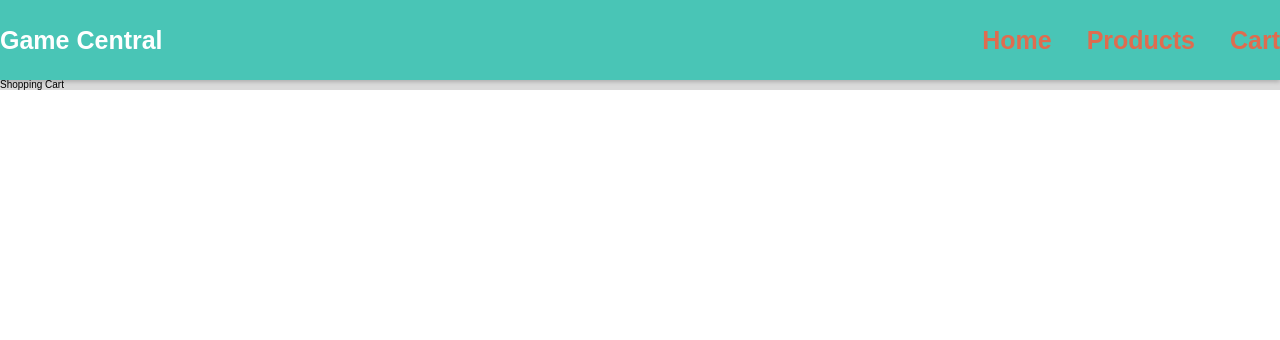
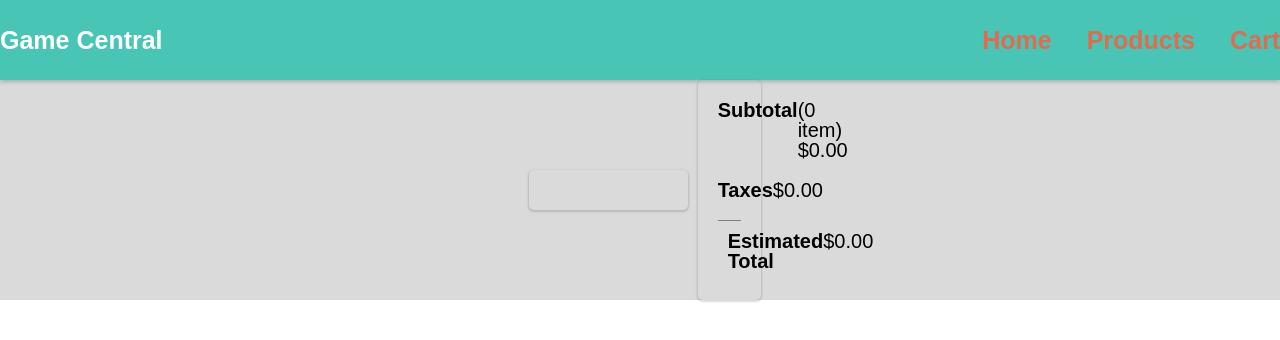
Before and after one commit to davidsan13/shopping_cart, a React (Create React App) app: page /cart in a window 1280 px wide. Shown: the top 340 px of the page. Built offline with nearby package versions, Linux system fonts and the light colour scheme.

Commit message:
fixed total price section

```diff
--- a/src/assets/style.css
+++ b/src/assets/style.css
@@ -77,6 +77,16 @@ html {
 
 .App {
   background-color: #dadada;
+  display: -webkit-box;
+  display: -ms-flexbox;
+  display: flex;
+  -webkit-box-orient: vertical;
+  -webkit-box-direction: normal;
+      -ms-flex-direction: column;
+          flex-direction: column;
+  -webkit-box-align: center;
+      -ms-flex-align: center;
+          align-items: center;
 }
 
 nav {
@@ -93,6 +103,7 @@ nav {
   font-weight: bold;
   background-color: var(--color-primary);
   height: 8rem;
+  width: 100%;
   -webkit-box-shadow: 0 2px 4px 0 rgba(0, 0, 0, 0.2);
           box-shadow: 0 2px 4px 0 rgba(0, 0, 0, 0.2);
 }
@@ -138,6 +149,7 @@ a {
           justify-content: center;
   padding: 4rem;
   gap: 10rem;
+  width: 100%;
 }
 
 aside {
@@ -343,4 +355,108 @@ aside {
 .main-sec-3 img {
   max-width: 100%;
 }
+
+.shop-container {
+  display: -webkit-box;
+  display: -ms-flexbox;
+  display: flex;
+  -webkit-box-pack: center;
+      -ms-flex-pack: center;
+          justify-content: center;
+  -webkit-box-align: center;
+      -ms-flex-align: center;
+          align-items: center;
+}
+
+.shoppingcart {
+  width: 50%;
+  -webkit-box-shadow: 0 1px 2px 1px #00000026;
+          box-shadow: 0 1px 2px 1px #00000026;
+  border-radius: 0.5rem;
+  margin: 1rem;
+  padding: 2rem;
+}
+
+.cart-item {
+  display: -ms-grid;
+  display: grid;
+  width: 100%;
+  -webkit-box-align: center;
+      -ms-flex-align: center;
+          align-items: center;
+  justify-items: center;
+  -ms-grid-columns: 1fr 1fr 1fr;
+      grid-template-columns: 1fr 1fr 1fr;
+  font-size: 2rem;
+  border-top: 1px grey solid;
+  padding: 1rem;
+}
+
+.cart-item img {
+  width: 10rem;
+  height: 15rem;
+}
+
+.price-container {
+  -webkit-box-shadow: 0 1px 2px 1px #00000026;
+          box-shadow: 0 1px 2px 1px #00000026;
+  border-radius: 0.5rem;
+  width: 20%;
+  height: 22rem;
+  font-size: 2rem;
+  padding: 2rem;
+}
+
+.price-container .total {
+  display: -webkit-box;
+  display: -ms-flexbox;
+  display: flex;
+  -webkit-box-pack: justify;
+      -ms-flex-pack: justify;
+          justify-content: space-between;
+}
+
+.price-container .taxes {
+  padding: 2rem 0;
+}
+
+.price-container .estimate {
+  border-top: 1px grey solid;
+  padding: 1rem;
+}
+
+.price-container h1 {
+  font-weight: bold;
+}
+
+.btn-container {
+  display: -webkit-box;
+  display: -ms-flexbox;
+  display: flex;
+  width: 10rem;
+  font-size: 1.4rem;
+  -webkit-box-shadow: 0 1px 2px 1px #00000026;
+          box-shadow: 0 1px 2px 1px #00000026;
+  border-radius: 1rem;
+  background-color: var(--color-white);
+  overflow: hidden;
+}
+
+.btn-container h1 {
+  width: 20rem;
+  text-align: center;
+}
+
+.btn-container button {
+  width: 100%;
+  font-size: 2rem;
+  border-radius: 1rem;
+  margin: .2rem;
+  background-color: var(--color-white);
+  text-align: center;
+}
+
+.btn-container button:hover {
+  background-color: var(--color-grey-1);
+}
 /*# sourceMappingURL=style.css.map */
--- a/src/assets/style.scss
+++ b/src/assets/style.scss
@@ -75,9 +75,9 @@ html {
 .App {
   // height: 100vh;
   background-color: rgb(218, 218, 218);
-  // display: flex;
-  // flex-direction: column;
-  // align-items: center;
+  display: flex;
+  flex-direction: column;
+  align-items: center;
 
 }
 nav {
@@ -88,7 +88,7 @@ nav {
   font-weight: bold;
   background-color: var(--color-primary);
   height: 8rem;
-
+  width: 100%;
   box-shadow: 0 2px 4px 0 rgba(0,0,0,.2);
 
   .nav-container {
@@ -124,6 +124,7 @@ a {
   justify-content: center;
   padding: 4rem;
   gap: 10rem;
+  width: 100%;
 }
 aside {
   height: 25rem;
@@ -276,3 +277,86 @@ aside {
     // padding-bottom: 35rem;
   }
 }
+
+// ShoppingCart
+.shop-container {
+  display: flex;
+  // flex-direction: row;
+  justify-content: center;
+  align-items: center;
+
+}
+.shoppingcart {
+  // border: 1px grey solid;
+  width: 50%;
+  // display: flex;
+  box-shadow: 0 1px 2px 1px #00000026;
+  border-radius: 0.5rem;
+  margin: 1rem;
+  padding: 2rem;
+  // justify-content: center;
+  // align-items: center;
+}
+.cart-item {
+  display: grid;
+  width: 100%;
+  align-items: center;
+  justify-items: center;
+  grid-template-columns: 1fr 1fr 1fr;
+  font-size: 2rem;
+  border-top: 1px grey solid;
+  padding: 1rem;
+  img {
+    width: 10rem;
+    height: 15rem;
+  }
+}
+
+.price-container {
+  box-shadow: 0 1px 2px 1px #00000026;
+  border-radius: 0.5rem;
+  width: 20%;
+  height: 22rem;
+  font-size: 2rem;
+  padding: 2rem;
+  .total {
+    display: flex;
+    justify-content: space-between;
+
+  }
+  .taxes {
+    padding: 2rem 0;
+  }
+  .estimate {
+    border-top: 1px grey solid;
+    padding: 1rem;
+  }
+  h1 {
+    font-weight: bold;
+  }
+}
+.btn-container {
+  display: flex;
+  width: 10rem;
+  // height: 2rem;
+  font-size: 1.4rem;
+  box-shadow: 0 1px 2px 1px #00000026;
+  border-radius: 1rem;
+  background-color: var(--color-white);
+  overflow: hidden;
+  h1 {
+    width: 20rem;
+    text-align: center;
+  }
+  button {
+    width: 100%;
+    font-size: 2rem;
+    border-radius: 1rem;
+    margin: .2rem;
+    background-color: var(--color-white);
+    text-align: center;
+    &:hover {
+      background-color: var(--color-grey-1);
+    }
+  }
+}
--- a/src/components/RouteSwitch.js
+++ b/src/components/RouteSwitch.js
@@ -53,7 +53,7 @@ const RouteSwitch = () => {
   const decreaseQty = (id) => {
     setCart((prevState) => {
       const newItem = prevState.map(item => {
-        if(item.id === id) {
+        if(item.item.id === id) {
           return {...item, quantity: item.quantity - 1}
         }
         return item
@@ -62,7 +62,7 @@ const RouteSwitch = () => {
     })
   }
   const totalPrice = () => {
-    return cart.map(item => item.item.price * item.quantity).reduce((a,b)=> a+b, 0)
+    return cart.map(item => item.item.price * item.quantity).reduce((a,b)=> a+b, 0).toFixed(2)
   }
 
   const checkQty = () => {
@@ -78,7 +78,10 @@ const RouteSwitch = () => {
 
         <Route path="/cart" element={<ShoppingCart cartItems={cart}
         decreaseQty={decreaseQty}
-        increaseQty={increaseQty}/>}
+        increaseQty={increaseQty}
+        totalPrice={totalPrice}
+        checkQty={checkQty}
+        />}
         />
       </Routes>
     </>
--- a/src/components/ShoppingCart.js
+++ b/src/components/ShoppingCart.js
@@ -2,18 +2,55 @@ import React, { useState } from 'react';
 import ProductCard from './ProductCard';
 import Products from '../pages/Products'
 import RouteSwitch from './RouteSwitch'
-const ShoppingCart = ({cartItems, increaseQty, decreaseQty}) => {
-  const cart = cartItems.map(item => (<>
-  <h1>{item.item.id}</h1>
-  <button onClick={()=>increaseQty(item.item.id)}>+</button>
-  </>
+const ShoppingCart = ({cartItems, increaseQty, decreaseQty, totalPrice, checkQty}) => {
+  const cart = cartItems.map(item => (
+  <div className="cart-item">
+    <img src={item.item.image} alt="video game"/>
+    <h1>{item.item.name}</h1>
+    <h2>${item.item.price}</h2>
+    <h2>Remove</h2>
+    <div className='btn-container'>
+      <button onClick={()=>decreaseQty(item.item.id)}>-</button>
+      <h1>{item.quantity}</h1>
+      <button onClick={()=>increaseQty(item.item.id)}>+</button>
+    </div>
+  </div>
   ))
 
+  const qty = () => {
+    const quantity = checkQty()
+    return <div className="total">
+      <h1>Subtotal </h1>
+      <h2>({quantity} {quantity > 1 ? 'items': 'item'}) ${totalPrice()}</h2>
+    </div>
+
+  }
+  const tax = () => {
+    return totalPrice() * .08
+  }
+  const estimateTotal = () => {
+    return (Number(totalPrice()) + Number(tax())).toFixed(2)
+  }
   return (
-    <div className='shoppingcart'>
-     <h1>Shopping Cart</h1>
-     {cart}
+    <div className='shop-container'>
+      <div className='shoppingcart'>
+      {/* <h1>Shopping Cart</h1> */}
+        {cart}
+      </div>
+      <div className='price-container'>
+        {qty()}
+        <div className="total taxes">
+          <h1>Taxes </h1>
+          <h2>${tax().toFixed(2)}</h2>
+        </div>
+        <div className='total estimate'>
+          <h1>Estimated Total </h1>
+          <h2>${estimateTotal()}</h2>
+        </div>
+      </div>
+
     </div>
+
   )
 
 }
```
Also changed, not shown: 1 other file (tests, documents, lock files or other folders).
